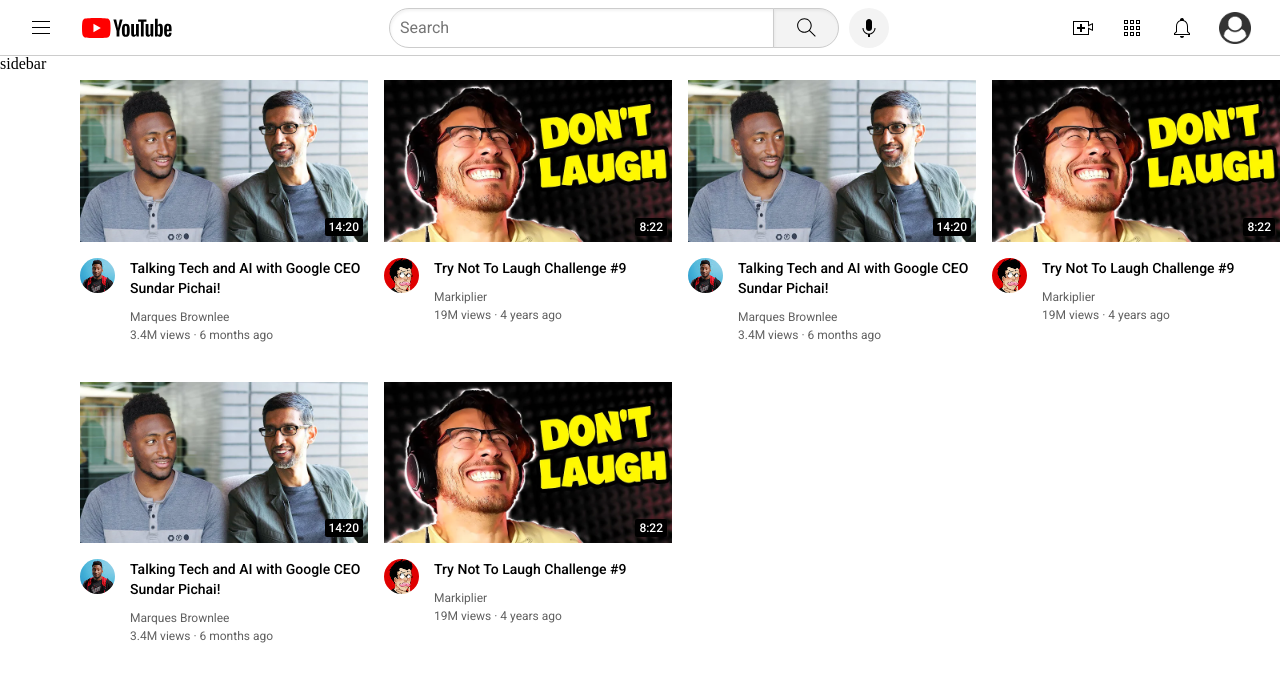
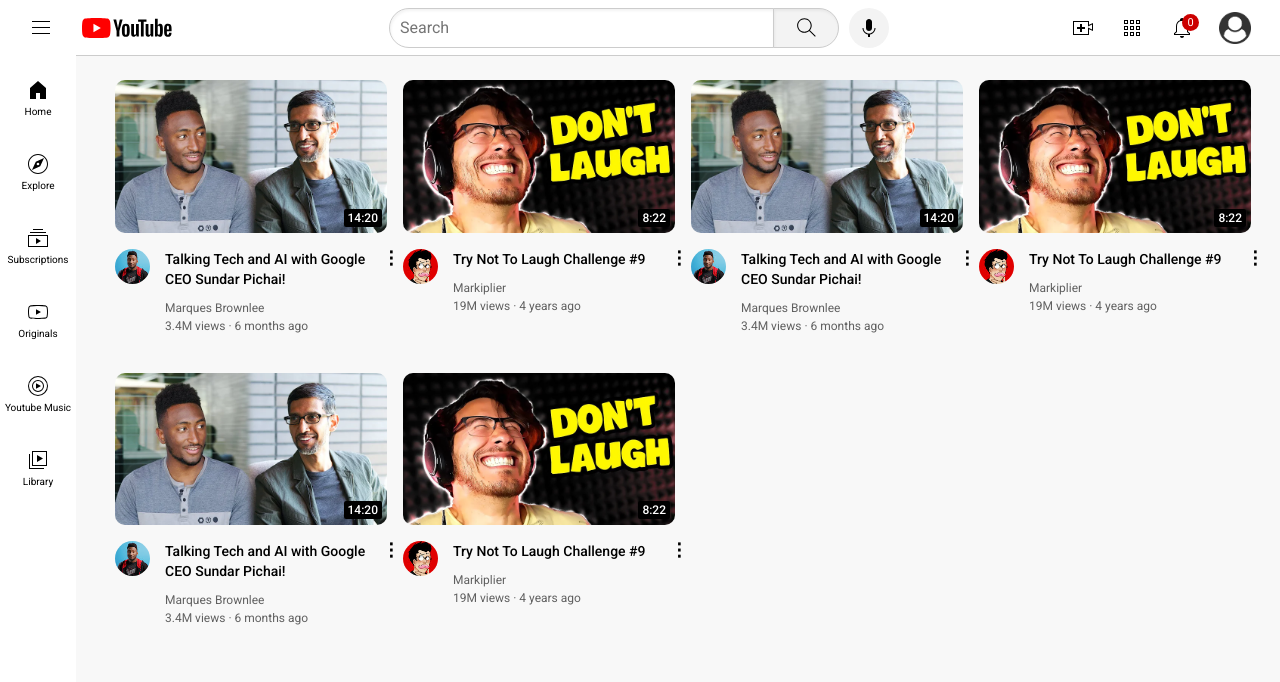
Before and after one commit to jcblanc2/Youtube-Clone, a plain HTML site: page index.html in a window 1280 px wide. Drawn offline with Linux system fonts and the light colour scheme.

Commit message:
Style sidebar

```diff
--- a/index.html
+++ b/index.html
@@ -20,16 +20,12 @@
     <link rel="stylesheet" href="styles/video_style.css" />
     <title>Youtube Clone</title>
   </head>
+
   <body>
     <div class="header">
       <div class="left-section">
         <img class="hamburger-menu" src="icons/hamburger-menu.svg" alt="" />
-        <img
-          class="youtube-logo"
-          src="icons/youtube-logo.svg"
-          alt="Youtube"
-          title="Youtube"
-        />
+        <img class="youtube-logo" src="icons/youtube-logo.svg" alt="Youtube" />
       </div>
 
       <div class="middle-section">
@@ -41,42 +37,44 @@
           placeholder="Search"
         />
         <button class="search-btn">
-          <img
-            class="search-icon"
-            src="icons/search.svg"
-            alt="Search"
-            title="Search"
-          />
+          <img class="search-icon" src="icons/search.svg" alt="Search" />
+          <div class="tooltip">Search</div>
         </button>
         <button class="voice-btn">
           <img
             class="voice-icon"
             src="icons/voice-search-icon.svg"
             alt="Search with your voice"
-            title="Search with your voice"
           />
+          <div class="tooltip">Search with your voice</div>
         </button>
       </div>
 
       <div class="right-section">
-        <img
-          class="upload-icon"
-          src="icons/upload.svg"
-          alt="Create"
-          title="Create"
-        />
+        <div class="upload-container">
+          <img class="upload-icon" src="icons/upload.svg" alt="Create" />
+          <div class="tooltip">Create</div>
+        </div>
+
+        <div class="youtube-apps-icon-container">
           <img
             class="youtube-apps-icon"
             src="icons/youtube-apps.svg"
             alt="Youtube Apps"
-          title="Youtube Apps"
           />
+          <div class="tooltip">Youtube Apps</div>
+        </div>
+
+        <div class="notifications-icon-container">
           <img
             class="notifications-icon"
             src="icons/notifications.svg"
             alt="Notifications"
-          title="Notifications"
           />
+          <div class="notifications-count">0</div>
+          <div class="tooltip">Notifications</div>
+        </div>
+
         <img
           class="current-user-picture"
           src="images/user-icon1.png"
@@ -85,7 +83,32 @@
       </div>
     </div>
 
-    <div class="sidebar">sidebar</div>
+    <div class="sidebar">
+      <div class="sidebar-link">
+        <img src="icons/home.svg" alt="home" />
+        <div>Home</div>
+      </div>
+      <div class="sidebar-link">
+        <img src="icons/explore.svg" alt="explore" />
+        <div>Explore</div>
+      </div>
+      <div class="sidebar-link">
+        <img src="icons/subscriptions.svg" alt="subscriptions" />
+        <div>Subscriptions</div>
+      </div>
+      <div class="sidebar-link">
+        <img src="icons/originals.svg" alt="originals" />
+        <div>Originals</div>
+      </div>
+      <div class="sidebar-link">
+        <img src="icons/youtube-music.svg" alt="youtube-music" />
+        <div>Youtube Music</div>
+      </div>
+      <div class="sidebar-link">
+        <img src="icons/library.svg" alt="library" />
+        <div>Library</div>
+      </div>
+    </div>
 
     <div class="main-grid">
       <div class="video-preview">
@@ -98,9 +121,12 @@
             <img class="profile" src="images/channel-1.jpeg" alt="" />
           </div>
           <div class="video-info">
+            <div class="video-title-container">
               <p class="video-title">
                 Talking Tech and AI with Google CEO Sundar Pichai!
               </p>
+              <p class="tree-dots">&#8942;</p>
+            </div>
             <p class="video-author">Marques Brownlee</p>
             <p class="video-stats">3.4M views · 6 months ago</p>
           </div>
@@ -117,7 +143,11 @@
             <img class="profile" src="images/channel-2.jpeg" alt="" />
           </div>
           <div class="video-info">
+            <div class="video-title-container">
               <p class="video-title">Try Not To Laugh Challenge #9</p>
+              <p class="tree-dots">&#8942;</p>
+            </div>
+
             <p class="video-author">Markiplier</p>
             <p class="video-stats">19M views · 4 years ago</p>
           </div>
@@ -134,9 +164,12 @@
             <img class="profile" src="images/channel-1.jpeg" alt="" />
           </div>
           <div class="video-info">
+            <div class="video-title-container">
               <p class="video-title">
                 Talking Tech and AI with Google CEO Sundar Pichai!
               </p>
+              <p class="tree-dots">&#8942;</p>
+            </div>
             <p class="video-author">Marques Brownlee</p>
             <p class="video-stats">3.4M views · 6 months ago</p>
           </div>
@@ -153,7 +186,10 @@
             <img class="profile" src="images/channel-2.jpeg" alt="" />
           </div>
           <div class="video-info">
+            <div class="video-title-container">
               <p class="video-title">Try Not To Laugh Challenge #9</p>
+              <p class="tree-dots">&#8942;</p>
+            </div>
             <p class="video-author">Markiplier</p>
             <p class="video-stats">19M views · 4 years ago</p>
           </div>
@@ -170,9 +206,12 @@
             <img class="profile" src="images/channel-1.jpeg" alt="" />
           </div>
           <div class="video-info">
+            <div class="video-title-container">
               <p class="video-title">
                 Talking Tech and AI with Google CEO Sundar Pichai!
               </p>
+              <p class="tree-dots">&#8942;</p>
+            </div>
             <p class="video-author">Marques Brownlee</p>
             <p class="video-stats">3.4M views · 6 months ago</p>
           </div>
@@ -189,7 +228,10 @@
             <img class="profile" src="images/channel-2.jpeg" alt="" />
           </div>
           <div class="video-info">
+            <div class="video-title-container">
               <p class="video-title">Try Not To Laugh Challenge #9</p>
+              <p class="tree-dots">&#8942;</p>
+            </div>
             <p class="video-author">Markiplier</p>
             <p class="video-stats">19M views · 4 years ago</p>
           </div>
--- a/styles/general_style.css
+++ b/styles/general_style.css
@@ -7,5 +7,7 @@
 body {
     margin: 0;
     padding-top: 80px;
-    padding-left: 80px;
+    padding-left: 115px;
+    padding-right: 29px;
+    background-color: rgb(248, 248, 248);
 }
--- a/styles/header_style.css
+++ b/styles/header_style.css
@@ -30,11 +30,13 @@
     border-radius: 20px;
     padding: 5px 5px 5px 5px;
     transition: background-color 0.7s;
+    cursor: pointer;
 }
 
 
 .youtube-logo{
     height: 20px;
+    cursor: pointer;
 }
 
 
@@ -48,6 +50,30 @@
 .voice-btn:hover, .search-btn:hover{
     background-color: #e1e1e1;
     transition: background-color 0.7s;
+}
+
+
+.voice-btn:hover .tooltip,
+.search-btn:hover .tooltip,
+.upload-container:hover .tooltip,
+.youtube-apps-icon-container:hover .tooltip,
+.notifications-icon-container:hover .tooltip,
+.youtube-logo-container:hover{
+    opacity: 1;
+    transition: opacity 0.15s;
+}
+
+
+.search-btn,
+.voice-btn,
+.upload-container,
+.youtube-apps-icon-container,
+.notifications-icon-container{
+    display: flex;
+    justify-content: center;
+    align-items: center;
+    position: relative;
+    cursor: pointer;
 }
 
 
@@ -66,9 +92,29 @@
 }
 
 
+.search-btn .tooltip,
+.voice-btn .tooltip,
+.upload-container .tooltip,
+.youtube-apps-icon-container .tooltip,
+.notifications-icon-container .tooltip{
+    position: absolute;
+    background-color: rgba(96, 96, 96, 0.9);
+    font-family: Roboto Arial;
+    color: white;
+    padding: 4px 8px 4px 8px;
+    border-radius: 2px;
+    font-size: 12;
+    font-family: Roboto, Arial;
+    bottom: -30px;
+    opacity: 0;
+    transition: opacity 0.15s;
+    pointer-events: none;
+    white-space: nowrap;
+}
+
+
 .search-icon{
     height: 25px;
-    margin-top: 4px;
 }
 
 
@@ -84,7 +130,6 @@
 
 .voice-icon{
     height: 24px;
-    margin-top: 4px;
 }
 
 
@@ -144,4 +189,18 @@
 
 .current-user-picture{
     height: 32px;
+    cursor: pointer;
 }
+
+
+.notifications-count{
+    background-color: #cc0000;
+    color: white;
+    border-radius: 10px;
+    font-family: Roboto, Arial;
+    font-size: 11px;
+    padding: 2px 5px 2px 5px;
+    position: absolute;
+    top: -2px;
+    right: -5px;
+}
--- a/styles/sidebar.css
+++ b/styles/sidebar.css
@@ -3,6 +3,36 @@
     left: 0;
     bottom: 0;
     top: 55px;
-    width: 72px;
+    width: 76px;
     background-color: white;
+    z-index: 2;
+    padding-top: 5px;
 }
+
+.sidebar-link{
+    height: 74px;
+    transition: background-color 0.7s;
+    display: flex;
+    flex-direction: column;
+    justify-content: center;
+    align-items: center;
+    cursor: pointer;
+}
+
+
+.sidebar-link:hover{
+    background-color: #e1e1e1;
+    transition: background-color 0.7s;
+}
+
+
+.sidebar-link img{
+    height: 24px;
+    margin-bottom: 4px;
+}
+
+
+.sidebar-link div{
+    font-family: Roboto, Arial;
+    font-size: 10px;
+}
--- a/styles/video_style.css
+++ b/styles/video_style.css
@@ -8,6 +8,7 @@
 
 .thumbnail{
     width: 100%;
+    border-radius: 10px;
 }
 
 
@@ -21,6 +22,21 @@
     margin-top: 12px;
     display: grid;
     grid-template-columns: 50px 1fr;
+}
+
+
+.video-title-container{
+    display: grid;
+    grid-template-columns: 1fr 5px;
+}
+
+
+.tree-dots{
+    font-family: Roboto, Arial;
+    font-size: 18px;
+    font-weight: 700;
+    margin-top: -2px;
+    cursor: pointer;
 }
 
 
```
Also changed, not shown: icons/explore.svg (added), icons/home.svg (added), icons/library.svg (added), icons/originals.svg (added), icons/subscriptions.svg (added), icons/youtube-music.svg (added). Lines whose indentation alone changed are shown as unchanged.
